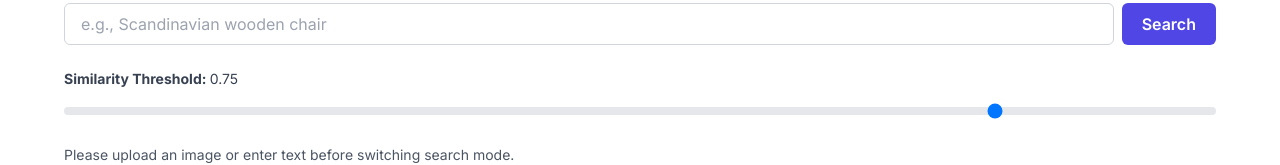
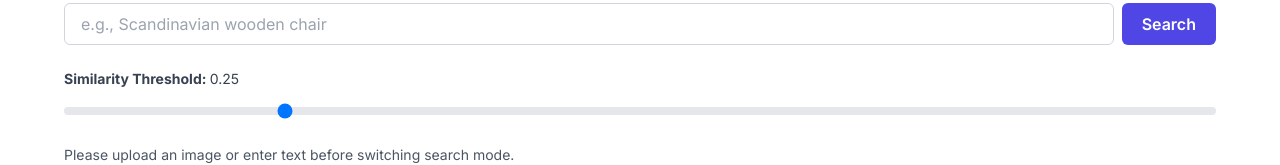
Before and after one commit to siddharthpeters-tto/product-matcher, a React (Vite) app in the folder frontend/: page / in a window 1280 px wide. Shown: the part 444-609 px from the top of the page. Built offline with nearby package versions, Linux system fonts and the light colour scheme.

Commit message:
Testing to see Model No.

```diff
--- a/frontend/src/ProductSearch.jsx
+++ b/frontend/src/ProductSearch.jsx
@@ -7,7 +7,7 @@ const API_URL = "https://product-matcher-production-dc50.up.railway.app/search";
 
 
 export default function ProductSearch() {
-  const [threshold, setThreshold] = useState(0.75); // Adjusted default threshold
+  const [threshold, setThreshold] = useState(0.25); // Adjusted default threshold
   const [results, setResults] = useState([]);
   const [loading, setLoading] = useState(false);
   const [imagePreview, setImagePreview] = useState(null);
@@ -176,9 +176,8 @@ const fetchResults = async ({ file, text }) => {
                 onError={(e) => { e.target.onerror = null; e.target.src = `https://placehold.co/128x128/e0e0e0/000000?text=No+Image`; }}
               />
               <div className="flex-grow">
-                <strong className="block text-gray-900 text-base font-semibold truncate">{item.product_name}</strong>
+                <strong className="block text-gray-900 text-base font-semibold truncate">{item.variant_name}</strong>
                 <div className="text-sm text-gray-600 truncate">{item.brand_name}</div>
-                <div className="text-xs text-gray-500 mt-1">Model: {item.model_number}</div>
               </div>
               <div className="mt-3 text-sm font-medium text-indigo-700">
                 Match: {(item.score * 100).toFixed(1)}%
--- a/frontend/src/index.html
+++ b/frontend/src/index.html
@@ -2,7 +2,7 @@
 <html>
   <head>
     <meta charset="UTF-8" />
-    <title>🕵️‍♀️ Product Matcher</title>
+    <title>The Total Office Product Matcher</title>
     <meta name="viewport" content="width=device-width, initial-scale=1.0" />
     <script src="https://cdn.tailwindcss.com"></script>
     <link href="https://fonts.googleapis.com/css2?family=Inter:wght@300;400;500;600;700&display=swap" rel="stylesheet">
```
